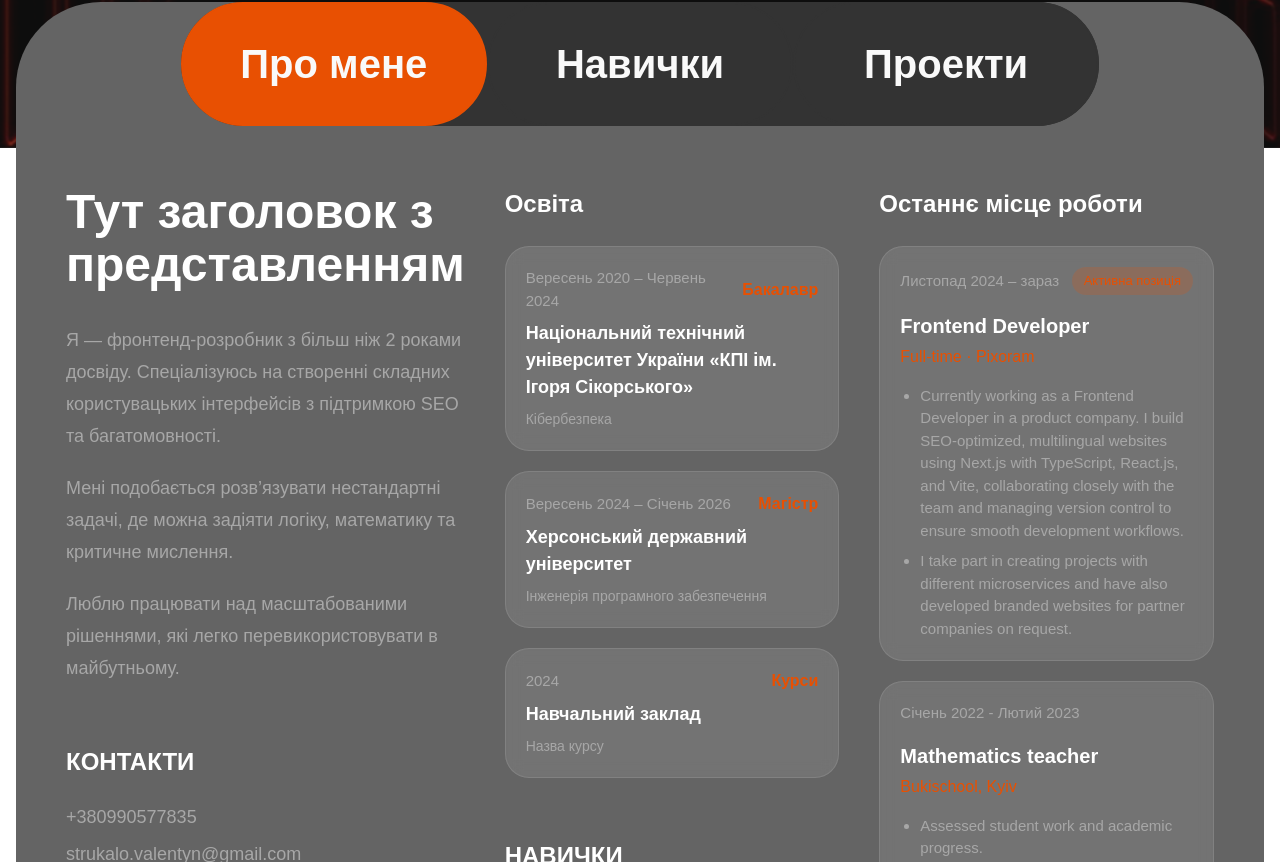
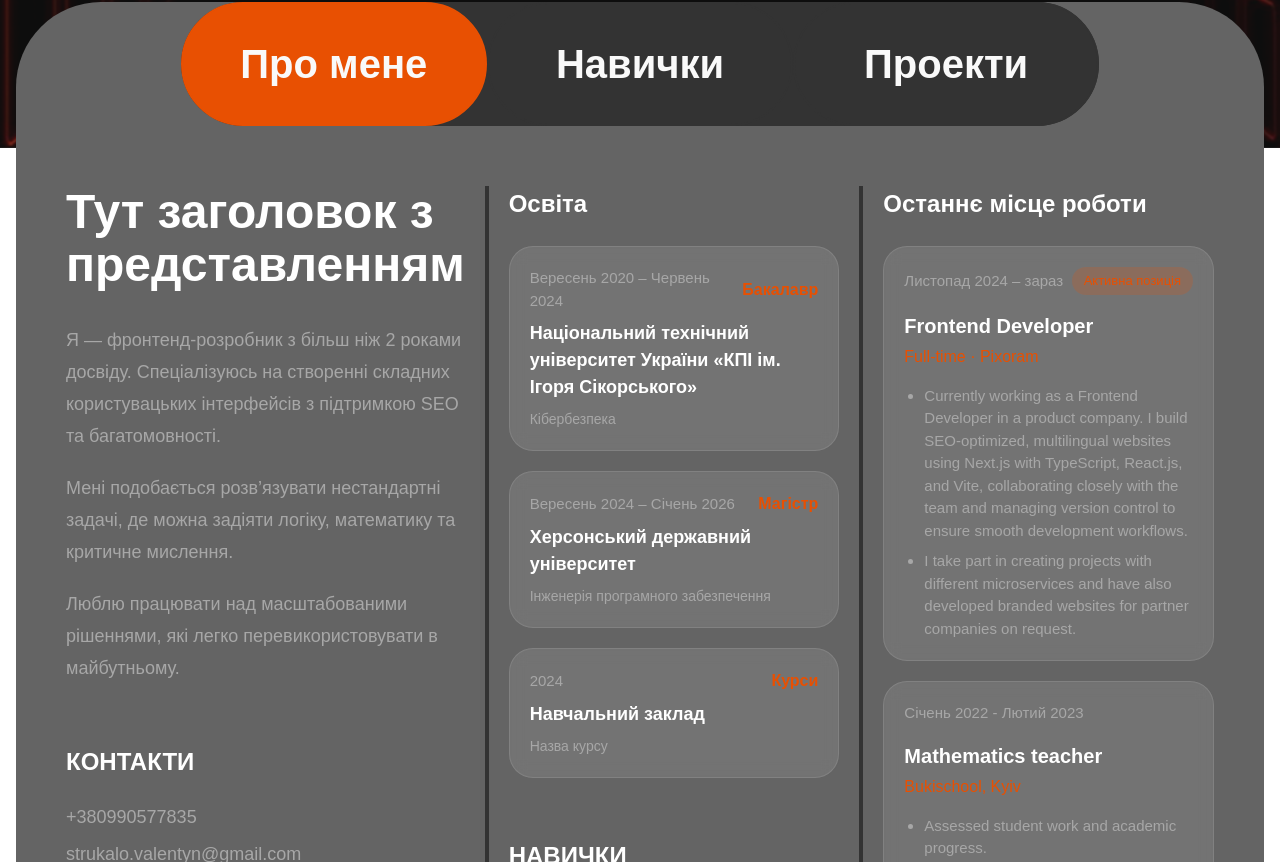
Before and after one commit to 32Valik92/my_portfolio_v2, a Next.js app: page /en in a window 1280 px wide. Shown: the part 798-1660 px from the top of the page. Built offline with nearby package versions, Linux system fonts and the light colour scheme.

Commit message:
about part 2

```diff
--- a/src/components/sections/about/AboutTab.tsx
+++ b/src/components/sections/about/AboutTab.tsx
@@ -3,13 +3,18 @@
 
 import { useTranslations } from "next-intl";
 
+import { EducationItem, ExperienceItem } from "@/types";
+
 const AboutTab = () => {
   const t = useTranslations("home.about");
 
+  const educationItems: EducationItem[] = t.raw("education.items");
+  const pastExperience: ExperienceItem[] = t.raw("experience.past");
+
   return (
-    <div className="w-full flex flex-col lg:flex-row gap-[60px] lg:gap-[40px]">
-      <div className="flex-1 flex flex-col gap-[60px] p-[20px] lg:p-[0px]">
-        {/* Заголовок + опис */}
+    <div className="w-full flex flex-col lg:flex-row">
+      <div className="flex-1 flex flex-col gap-[60px] pr-0 md:pr-[20px] pb-[20px] md:pb-0">
+        {/* ЛІВА КОЛОНКА - Заголовок + опис */}
         <div className="flex flex-col gap-[32px]">
           <h2 className="text-[48px] font-bold leading-[1.1] text-white">
             {t("leftColumnTitle")}
@@ -29,7 +34,8 @@ const AboutTab = () => {
             <p>{t("contact.email")}</p>
             <p>{t("contact.location")}</p>
             <p>
-              <a href={`https://linkedin.com/in/${t("contact.linkedin")}`} target="_blank" rel="noopener noreferrer" className="text-[#E85002] hover:underline">
+              <a href={`https://linkedin.com/in/${t("contact.linkedin")}`} target="_blank" rel="noopener noreferrer"
+							   className="text-[#E85002] hover:underline">
                 {t("contact.linkedin")}
               </a>
             </p>
@@ -53,13 +59,21 @@ const AboutTab = () => {
       </div>
 
       {/* СЕРЕДНЯ КОЛОНКА — Освіта */}
-      <div className="flex-1 flex flex-col gap-[60px] p-[20px] lg:p-[0px]">
+      <div className="flex-1 flex flex-col gap-[60px] px-0 md:px-[20px] py-[20px] md:py-0
+
+			  border-[var(--gray-3)]
+
+			  border-t-4 border-b-4 border-l-0 border-r-0
+
+			  md:border-t-0 md:border-b-0 md:border-l-4 md:border-r-4
+			">
         {/* Освіта */}
         <div>
           <h3 className="text-[24px] font-bold mb-[24px] text-white">{t("education.title")}</h3>
           <div className="space-y-[20px]">
-            {t.raw("education.items").map((item: any, index: number) => (
-              <div key={index} className="bg-white/10 backdrop-blur-sm rounded-[24px] px-[20px] py-[20px] border border-white/10 flex flex-col gap-[8px]">
+            {educationItems.map((item: EducationItem, index: number) => ( // Використовуємо EducationItem
+              <div key={index}
+							     className="bg-white/10 backdrop-blur-sm rounded-[24px] px-[20px] py-[20px] border border-white/10 flex flex-col gap-[8px]">
                 <div className="flex justify-between items-center text-[15px] text-[#A7A7A7]">
                   <span>{item.period}</span>
                   <span className="text-[#E85002] font-bold text-[16px]">{item.degree}</span>
@@ -71,23 +85,25 @@ const AboutTab = () => {
           </div>
         </div>
 
-        {/* Навички (тимчасово тут, поки не буде окремого SkillsTab) */}
-        {/* Можна буде перенести в окремий SkillsTab.tsx, коли він буде готовий */}
+        {/* Навички */}
         <div>
           <h3 className="text-[24px] font-bold mb-[24px] text-white">{t("skills.title")}</h3>
           <div className="flex flex-wrap gap-[10px]">
             {t.raw("skills.frontend").map((skill: string, index: number) => (
-              <span key={index} className="bg-white/5 text-[#A7A7A7] text-[14px] px-[12px] py-[6px] rounded-full border border-white/10">
+              <span key={index}
+							      className="bg-white/5 text-[#A7A7A7] text-[14px] px-[12px] py-[6px] rounded-full border border-white/10">
                 {skill}
               </span>
             ))}
             {t.raw("skills.backend").map((skill: string, index: number) => (
-              <span key={index} className="bg-white/5 text-[#A7A7A7] text-[14px] px-[12px] py-[6px] rounded-full border border-white/10">
+              <span key={index}
+							      className="bg-white/5 text-[#A7A7A7] text-[14px] px-[12px] py-[6px] rounded-full border border-white/10">
                 {skill}
               </span>
             ))}
             {t.raw("skills.tools").map((skill: string, index: number) => (
-              <span key={index} className="bg-white/5 text-[#A7A7A7] text-[14px] px-[12px] py-[6px] rounded-full border border-white/10">
+              <span key={index}
+							      className="bg-white/5 text-[#A7A7A7] text-[14px] px-[12px] py-[6px] rounded-full border border-white/10">
                 {skill}
               </span>
             ))}
@@ -96,7 +112,7 @@ const AboutTab = () => {
       </div>
 
       {/* ПРАВА КОЛОНКА — Досвід роботи */}
-      <div className="flex-1 flex flex-col gap-[60px] p-[20px] lg:p-[0px]">
+      <div className="flex-1 flex flex-col gap-[60px] pl-0 md:pl-[20px] pt-[20px] md:pt-0">
         {/* Останнє місце роботи */}
         <div>
           <h3 className="text-[24px] font-bold mb-[24px] text-white">{t("experience.title")}</h3>
@@ -110,7 +126,8 @@ const AboutTab = () => {
                 </div>
               </div>
               <div className="text-[20px] font-bold mb-[4px] text-white">{t("experience.current.position")}</div>
-              <div className="text-[16px] text-[#E85002] mb-[16px]">{t("experience.current.type")} · {t("experience.current.company")}</div>
+              <div
+                className="text-[16px] text-[#E85002] mb-[16px]">{t("experience.current.type")} · {t("experience.current.company")}</div>
               <ul className="space-y-[8px] text-[15px] text-[#A7A7A7] list-disc pl-[20px]">
                 {t.raw("experience.current.description").map((item: string, index: number) => (
                   <li key={index}>{item}</li>
@@ -119,8 +136,9 @@ const AboutTab = () => {
             </div>
 
             {/* Попередні місця роботи */}
-            {t.raw("experience.past").map((job: any, index: number) => (
-              <div key={index} className="bg-white/10 backdrop-blur-sm rounded-[24px] px-[20px] py-[20px] border border-white/10">
+            {pastExperience.map((job: ExperienceItem, index: number) => ( // Використовуємо ExperienceItem
+              <div key={index}
+							     className="bg-white/10 backdrop-blur-sm rounded-[24px] px-[20px] py-[20px] border border-white/10">
                 <div className="text-[15px] text-[#A7A7A7] mb-[16px]">{job.period}</div>
                 <div className="text-[20px] font-bold mb-[4px] text-white">{job.position}</div>
                 <div className="text-[16px] text-[#E85002] mb-[16px]">{job.company}</div>
--- a/src/components/sections/about/TabsNavigation.tsx
+++ b/src/components/sections/about/TabsNavigation.tsx
@@ -4,7 +4,7 @@ import { useTranslations } from "next-intl";
 
 type Props = {
 	activeTab: "about" | "skills" | "projects";
-	setActiveTab: (tab: "about" | "skills" | "projects") => void;
+	setActiveTab: (_tab: "about" | "skills" | "projects") => void;
 };
 
 const TabsNavigation = ({ activeTab, setActiveTab }: Props) => {
--- /dev/null
+++ b/src/types/about-component/index.ts
@@ -0,0 +1 @@
+export * from "./about";
--- /dev/null
+++ b/src/types/index.ts
@@ -0,0 +1 @@
+export * from "./about-component";
```
Also changed, not shown: src/types/about-component/about.ts (added, +13 -0 lines).
